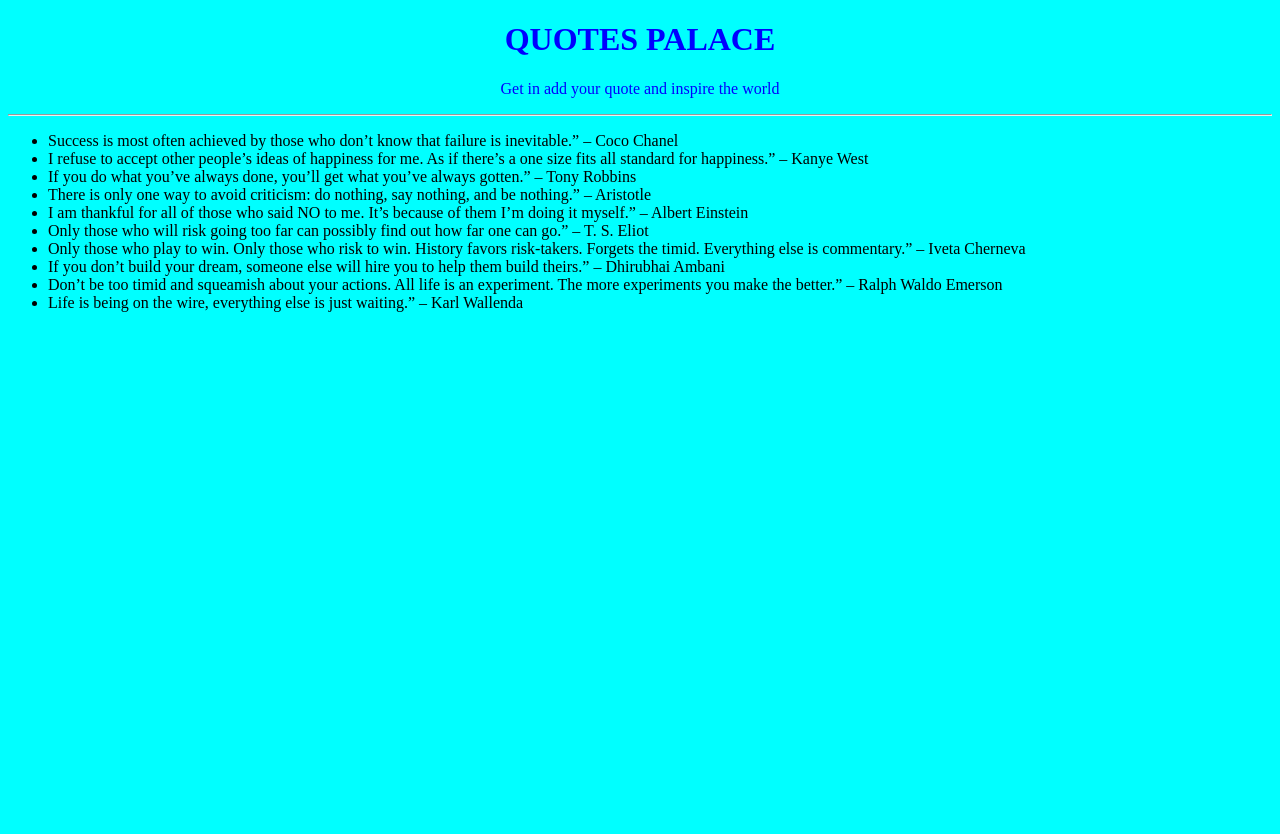
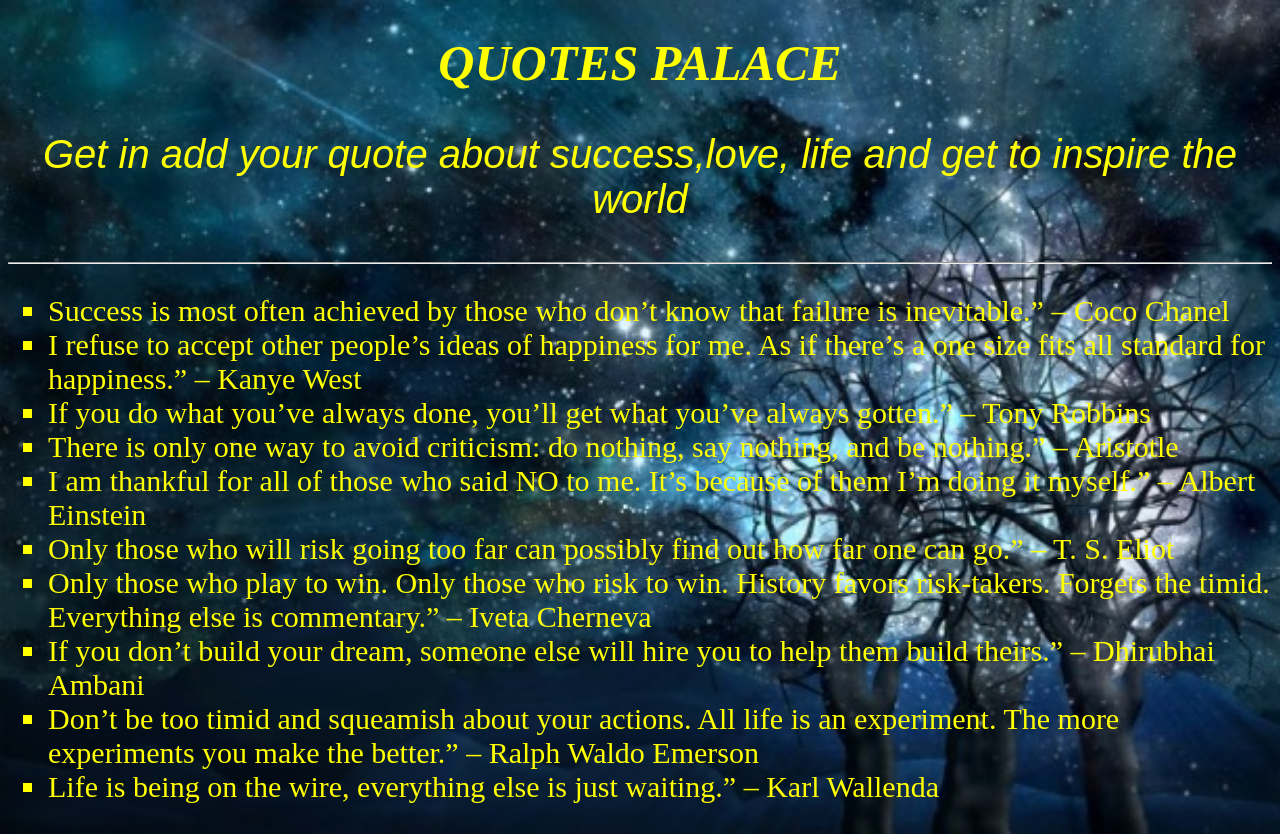
Before and after one commit to nancy88199488/Quotes, an Angular app: page / in a window 1280 px wide. Before the commit the page ends 800 px from the top, so only its background shows below. Built offline with nearby package versions, Linux system fonts and the light colour scheme.

Commit message:
update the files and the assets image

```diff
--- a/src/app/app.component.html
+++ b/src/app/app.component.html
@@ -1,6 +1,6 @@
 <div>
   <h1>QUOTES PALACE</h1>
-  <P>Get in add your quote and inspire the world</P>
+  <P>Get in add your quote about success,love, life and get to inspire the world</P>
 </div>
 <hr>
 
--- a/src/index.html
+++ b/src/index.html
@@ -6,6 +6,7 @@
   <base href="/">
   <meta name="viewport" content="width=device-width, initial-scale=1">
   <link rel="icon" type="image/x-icon" href="favicon.ico">
+
 </head>
 <body>
   <app-root></app-root>
--- a/src/styles.css
+++ b/src/styles.css
@@ -1,9 +1,28 @@
 /* You can add global styles to this file, and also import other style files */
 body{
-    background-color: aqua;
+    background-image: url(./assets/quote.jpg);
+    background-size: cover;
+    background-repeat: no-repeat;
+
 }
+
 h1, p {
-    color: blue;
+    color: yellow;
     text-align: center;
     justify-content: center;
 }
+
+h1 {
+    font-size: 50px;
+    font-style: oblique;
+}
+p {
+    font-size: 40px;
+    font-family: sans-serif;
+    font-style: oblique;
+}
+ul, li {
+    color:yellow;
+    list-style-type: square;
+    font-size: 30px;
+}
```
Also changed, not shown: src/assets/quote.jpg (added).
